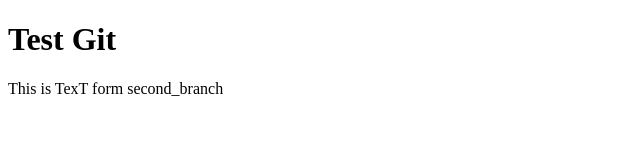
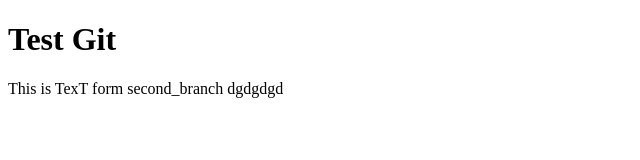
Before and after one commit to SaKuRaSouE/test-git, a plain HTML site: page index.html in a window 1280 px wide. Shown: the full height of the page, 0-640 px from the left. Drawn offline with Linux system fonts and the light colour scheme.

Commit message:
app teext

```diff
--- a/index.html
+++ b/index.html
@@ -13,6 +13,7 @@
 
     <main>
         This is TexT form second_branch
+        dgdgdgd
     </main>
 </body>
 
```
